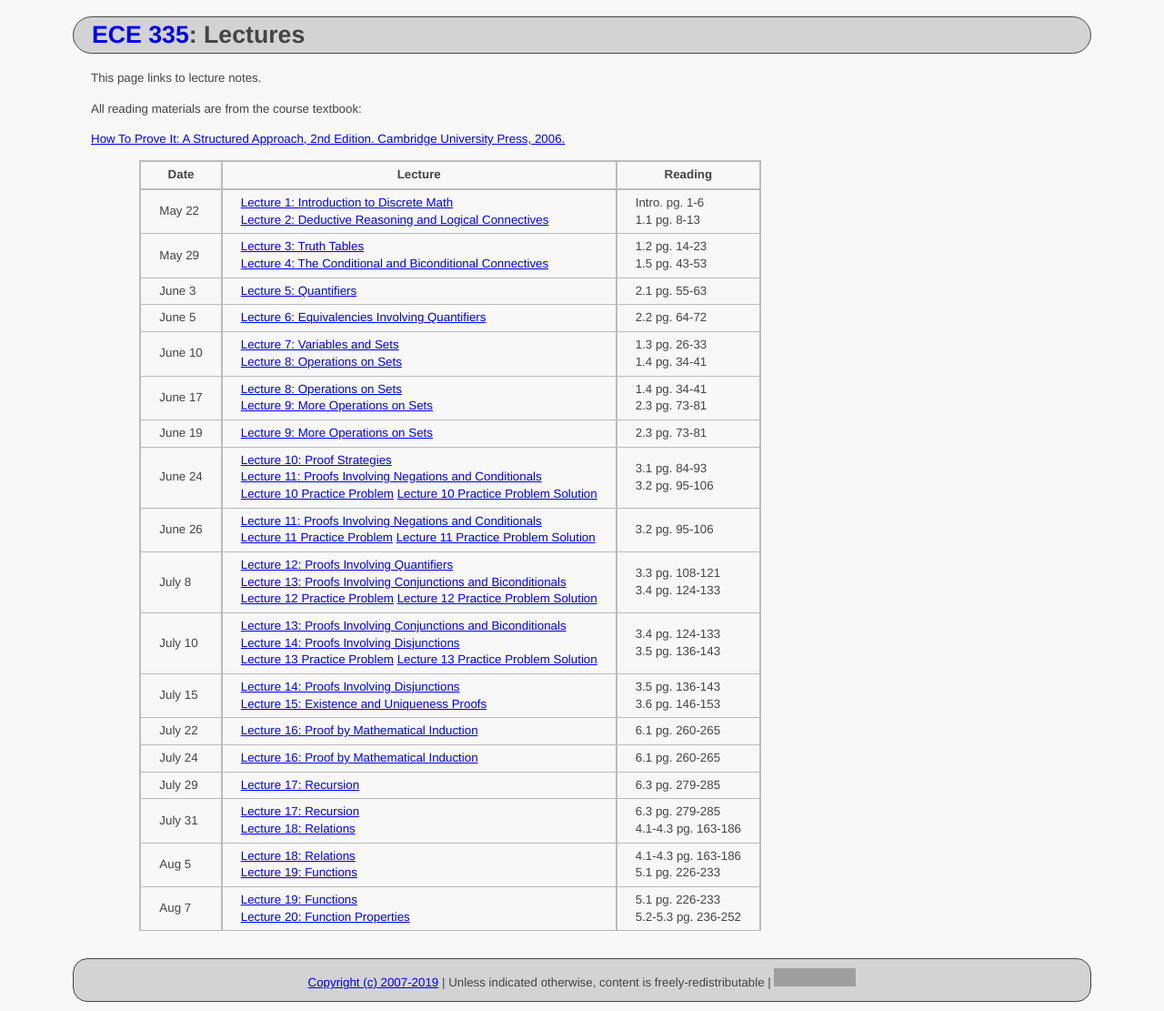
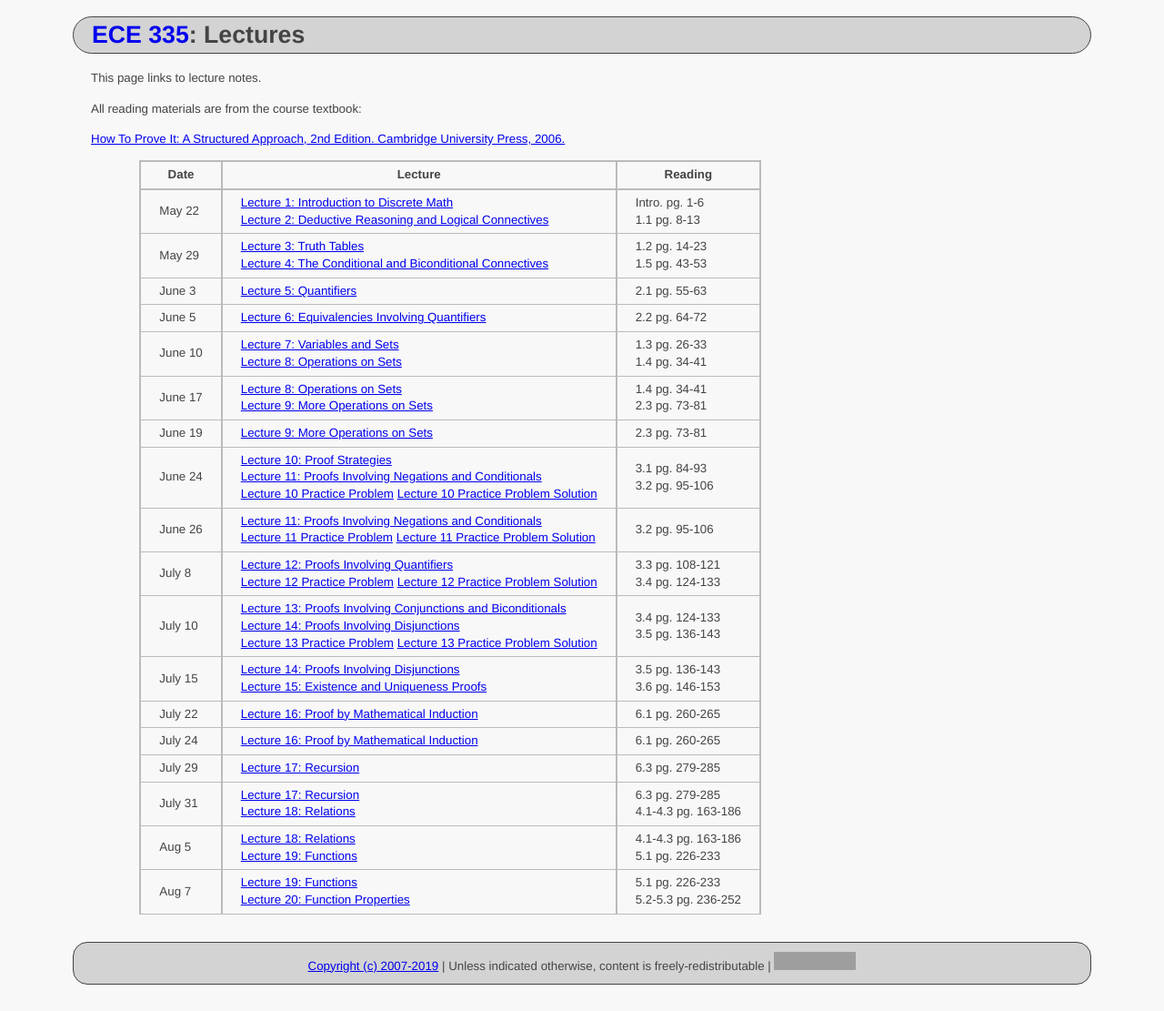
Before and after one commit to ycpcs/ece335-summer2019, a Jekyll site: the page built from lectures/index.md, in a window 1280 px wide. Shown: the whole page at 91% size. Built offline with Jekyll 4.4.1, drawn with Linux system fonts in a browser that asks for light colours; grey boxes are pictures that could not be loaded.

```diff
--- a/lectures/index.md
+++ b/lectures/index.md
@@ -22,7 +22,7 @@ Edition. Cambridge University Press,
 > June 19 | [Lecture 9: More Operations on Sets](../lectures/lecture09.html) | 2.3 pg. 73-81 |
 > June 24 | [Lecture 10: Proof Strategies](../lectures/lecture10.html) <br /> [Lecture 11: Proofs Involving Negations and Conditionals](../lectures/lecture11.html) <br /> [Lecture 10 Practice Problem](../handouts/lecture10/lecture10-handout.pdf) [Lecture 10 Practice Problem Solution](../handouts/lecture10/lecture10-handoutSol.pdf) | 3.1 pg. 84-93 <br /> 3.2 pg. 95-106 |
 > June 26 | [Lecture 11: Proofs Involving Negations and Conditionals](../lectures/lecture11.html) <br /> [Lecture 11 Practice Problem](../handouts/lecture11/lecture11-handout.pdf) [Lecture 11 Practice Problem Solution](../handouts/lecture11/lecture11-handoutSol.pdf) | 3.2 pg. 95-106 |
-> July 8  | [Lecture 12: Proofs Involving Quantifiers](../lectures/lecture12.html) <br /> [Lecture 13: Proofs Involving Conjunctions and Biconditionals](../lectures/lecture13.html) <br /> [Lecture 12 Practice Problem](../handouts/lecture12/lecture12-handout.pdf) [Lecture 12 Practice Problem Solution](../handouts/lecture12/lecture12-handoutSol.pdf) | 3.3 pg. 108-121 <br /> 3.4 pg. 124-133 |
+> July 8  | [Lecture 12: Proofs Involving Quantifiers](../lectures/lecture12.html) <br /> [Lecture 12 Practice Problem](../handouts/lecture12/lecture12-handout.pdf) [Lecture 12 Practice Problem Solution](../handouts/lecture12/lecture12-handoutSol.pdf) | 3.3 pg. 108-121 <br /> 3.4 pg. 124-133 |
 > July 10 | [Lecture 13: Proofs Involving Conjunctions and Biconditionals](../lectures/lecture13.html) <br /> [Lecture 14: Proofs Involving Disjunctions](../lectures/lecture14.html) <br /> [Lecture 13 Practice Problem](../handouts/lecture13/lecture13-handout.pdf) [Lecture 13 Practice Problem Solution](../handouts/lecture13/lecture13-handoutSol.pdf) | 3.4 pg. 124-133 <br /> 3.5 pg. 136-143 |
 > July 15 | [Lecture 14: Proofs Involving Disjunctions](../lectures/lecture14.html) <br /> [Lecture 15: Existence and Uniqueness Proofs](../lectures/lecture15.html) | 3.5 pg. 136-143 <br /> 3.6 pg. 146-153 |
 > July 22 | [Lecture 16: Proof by Mathematical Induction](../lectures/lecture16.html) | 6.1 pg. 260-265 |
```
Also changed, not shown: schedule/index.md (+1 -1 lines).
